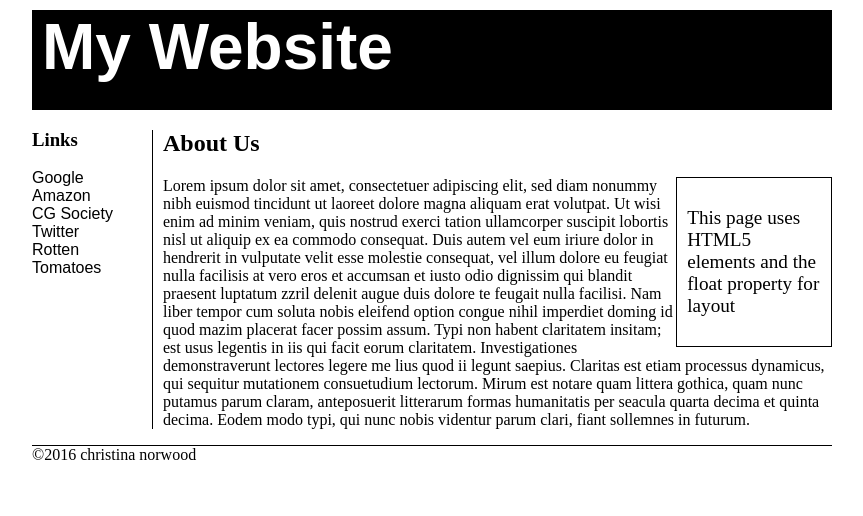
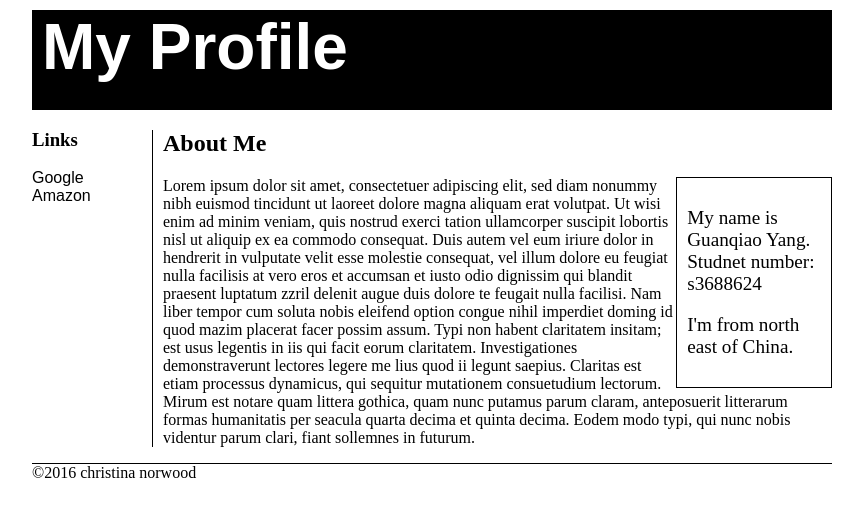
Before and after one commit to s3688624/s3688624, a plain HTML site: page Example_02_13.html in a window 1280 px wide. Shown: the whole page, without its empty margins (208-1071 px from the left). Drawn offline with Linux system fonts and the light colour scheme.

Commit message:
Update Example_02_13.html

```diff
--- a/Example_02_13.html
+++ b/Example_02_13.html
@@ -58,22 +58,20 @@
 </head>
 <body>
 	<header>
-		<h1>My Website</h1>
+		<h1>My Profile</h1>
 	</header>
 
 	<nav>
 		<h3>Links</h3>
 		<a href="http://www.google.com">Google</a>
 		<a href="http://www.amazon.com">Amazon</a>
-		<a href="http://www.cgsociety.org">CG Society</a>
-		<a href="http://www.twitter.com">Twitter</a>
-		<a href="http://www.rottentomatoes.com">Rotten Tomatoes</a>
 	</nav>
 
 	<main>
-		<h2>About Us</h2>
+		<h2>About Me</h2>
 		<aside>
-			<p>This page uses HTML5 elements and the float property for layout</p>
+			<p>My name is Guanqiao Yang.  Studnet number: s3688624 </p>
+			<p>I'm from north east of China. </p>
 		</aside>
 		<p>Lorem ipsum dolor sit amet, consectetuer adipiscing elit, sed diam nonummy nibh euismod tincidunt ut laoreet dolore magna aliquam erat volutpat. Ut wisi enim ad minim veniam, quis nostrud exerci tation ullamcorper suscipit lobortis nisl ut aliquip ex ea commodo consequat. Duis autem vel eum iriure dolor in hendrerit in vulputate velit esse molestie consequat, vel illum dolore eu feugiat nulla facilisis at vero eros et accumsan et iusto odio dignissim qui blandit praesent luptatum zzril delenit augue duis dolore te feugait nulla facilisi. Nam liber tempor cum soluta nobis eleifend option congue nihil imperdiet doming id quod mazim placerat facer possim assum. Typi non habent claritatem insitam; est usus legentis in iis qui facit eorum claritatem. Investigationes demonstraverunt lectores legere me lius quod ii legunt saepius. Claritas est etiam processus dynamicus, qui sequitur mutationem consuetudium lectorum. Mirum est notare quam littera gothica, quam nunc putamus parum claram, anteposuerit litterarum formas humanitatis per seacula quarta decima et quinta decima. Eodem modo typi, qui nunc nobis videntur parum clari, fiant sollemnes in futurum.
 		</p>
```
